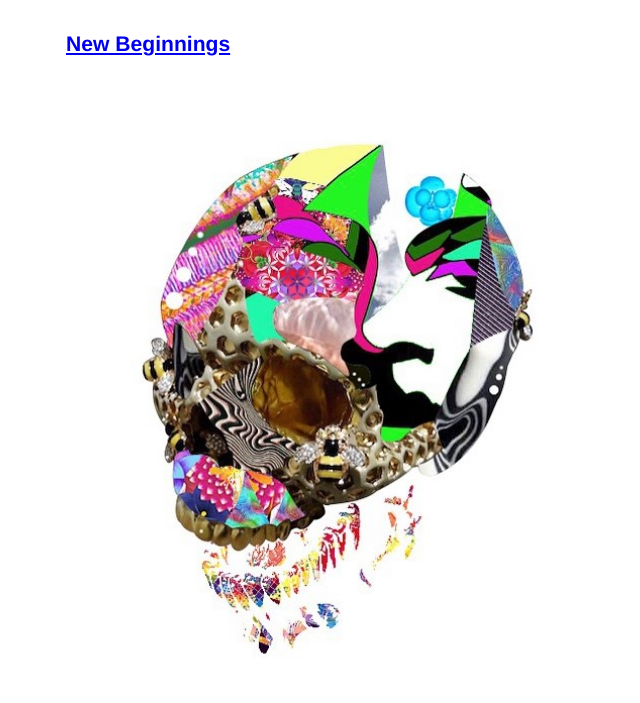
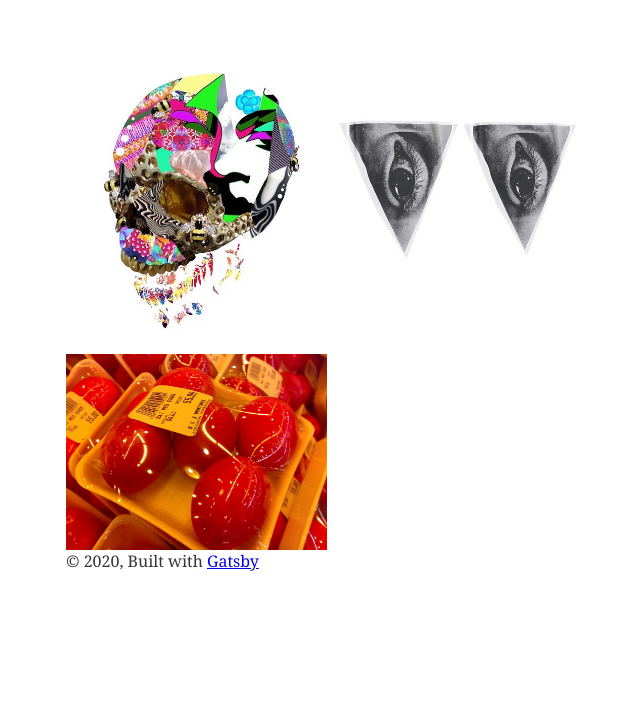
Before and after one commit to hoshikitsunoda/blog-gatsby-netlifycms, a Gatsby site: page / in a window 1280 px wide. Shown: the part 96-799 px from the top of the page, without its empty margins (313-953 px from the left). Built offline with nearby package versions, Linux system fonts and the light colour scheme; Gatsby itself is replaced by a stand-in of ours; some packages are replaced by stand-ins of ours; what typography-theme-kirkham would draw is missing.

Commit message:
layout updated

```diff
--- a/package.json
+++ b/package.json
@@ -8,6 +8,7 @@
     "url": "https://github.com/gatsbyjs/gatsby/issues"
   },
   "dependencies": {
+    "babel-plugin-styled-components": "^1.10.7",
     "gatsby": "^2.19.7",
     "gatsby-image": "^2.2.39",
     "gatsby-plugin-feed": "^2.3.26",
@@ -17,6 +18,7 @@
     "gatsby-plugin-offline": "^3.0.32",
     "gatsby-plugin-react-helmet": "^3.1.21",
     "gatsby-plugin-sharp": "^2.4.3",
+    "gatsby-plugin-styled-components": "^3.1.18",
     "gatsby-plugin-typography": "^2.3.21",
     "gatsby-remark-copy-linked-files": "^2.1.36",
     "gatsby-remark-images": "^3.1.42",
@@ -32,6 +34,7 @@
     "react-dom": "^16.12.0",
     "react-helmet": "^5.2.1",
     "react-typography": "^0.16.19",
+    "styled-components": "^5.0.0",
     "typeface-merriweather": "0.0.72",
     "typeface-montserrat": "0.0.75",
     "typography": "^0.16.19",
--- a/src/components/layout.js
+++ b/src/components/layout.js
@@ -2,12 +2,14 @@
 import { Link } from "gatsby"
 
 import { rhythm, scale } from "../utils/typography"
+import styled from "styled-components"
 
 class Layout extends React.Component {
   render() {
     const { location, title, children } = this.props
     const rootPath = `${__PATH_PREFIX__}/`
     let header
+    let mainContent
 
     if (location.pathname === rootPath) {
       header = (
@@ -30,6 +32,8 @@
           </Link>
         </h1>
       )
+
+      mainContent = <MainArea>{children}</MainArea>
     } else {
       header = (
         <h3
@@ -48,7 +52,10 @@
           ></Link>
         </h3>
       )
+
+      mainContent = <main>{children}</main>
     }
+
     return (
       <div
         style={{
@@ -59,7 +66,7 @@
         }}
       >
         <header>{header}</header>
-        <main>{children}</main>
+        {mainContent}
         <footer>
           © {new Date().getFullYear()}, Built with
           {` `}
@@ -71,3 +78,11 @@
 }
 
 export default Layout
+
+const MainArea = styled.main`
+  display: flex;
+  flex-direction: row;
+  justify-content: flex-start;
+  align-items: center;
+  flex-wrap: wrap;
+`
--- a/src/pages/index.js
+++ b/src/pages/index.js
@@ -4,8 +4,9 @@
 // import Bio from "../components/bio"
 import Layout from "../components/layout"
 import SEO from "../components/seo"
-import { rhythm } from "../utils/typography"
+// import { rhythm } from "../utils/typography"
 import Img from "gatsby-image"
+import styled from "styled-components"
 
 class BlogIndex extends React.Component {
   render() {
@@ -23,9 +24,9 @@
             node.frontmatter.featuredImage.childImageSharp.fluid
           console.log(node)
           return (
-            <article key={node.fields.slug}>
+            <Panel key={node.fields.slug}>
               <header>
-                <h3
+                {/* <h3
                   style={{
                     marginBottom: rhythm(1 / 4),
                   }}
@@ -33,20 +34,20 @@
                   <Link style={{ boxShadow: `none` }} to={node.fields.slug}>
                     {title}
                   </Link>
-                </h3>
+                </h3> */}
                 <Link style={{ boxShadow: `none` }} to={node.fields.slug}>
                   <Img className="thumbnail" fluid={featuredImgFluid} />
                 </Link>
-                <small>{node.frontmatter.date}</small>
+                {/* <small>{node.frontmatter.date}</small> */}
               </header>
-              <section>
+              {/*<section>
                 <p
                   dangerouslySetInnerHTML={{
                     __html: node.frontmatter.description || node.excerpt,
                   }}
                 />
-              </section>
-            </article>
+              </section>*/}
+            </Panel>
           )
         })}
       </Layout>
@@ -87,3 +88,7 @@
     }
   }
 `
+
+const Panel = styled.article`
+  width: 50%;
+`
```
Also changed, not shown: 1 other file.
